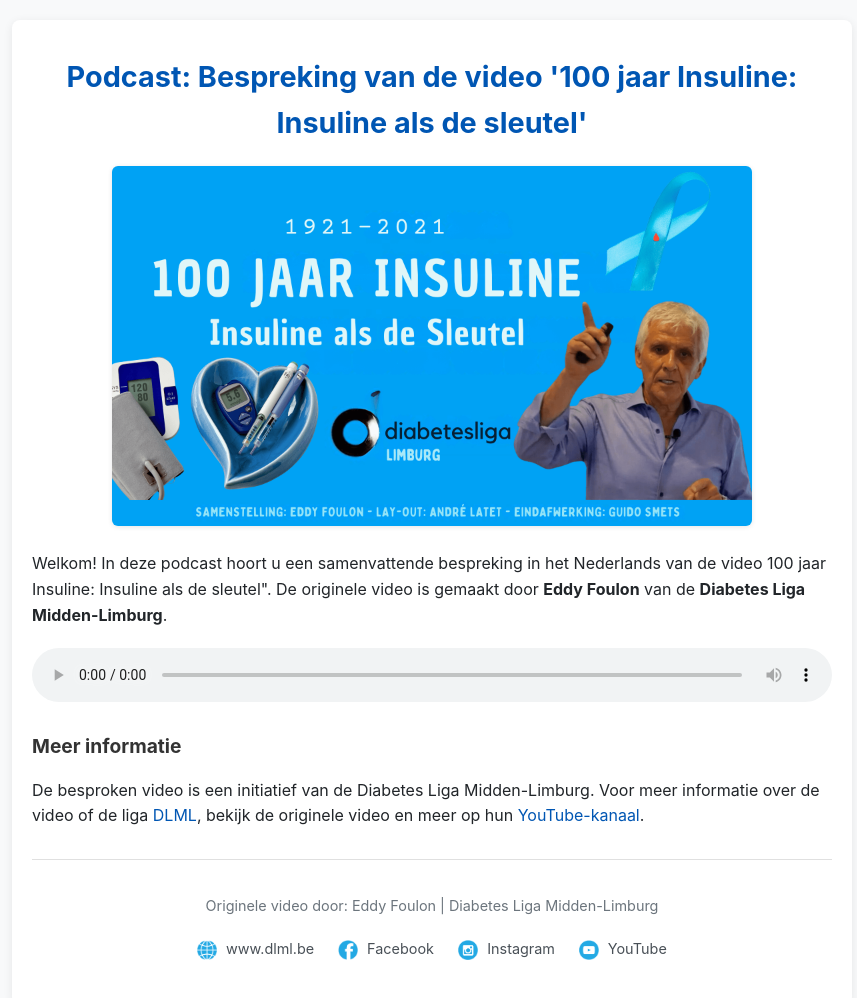
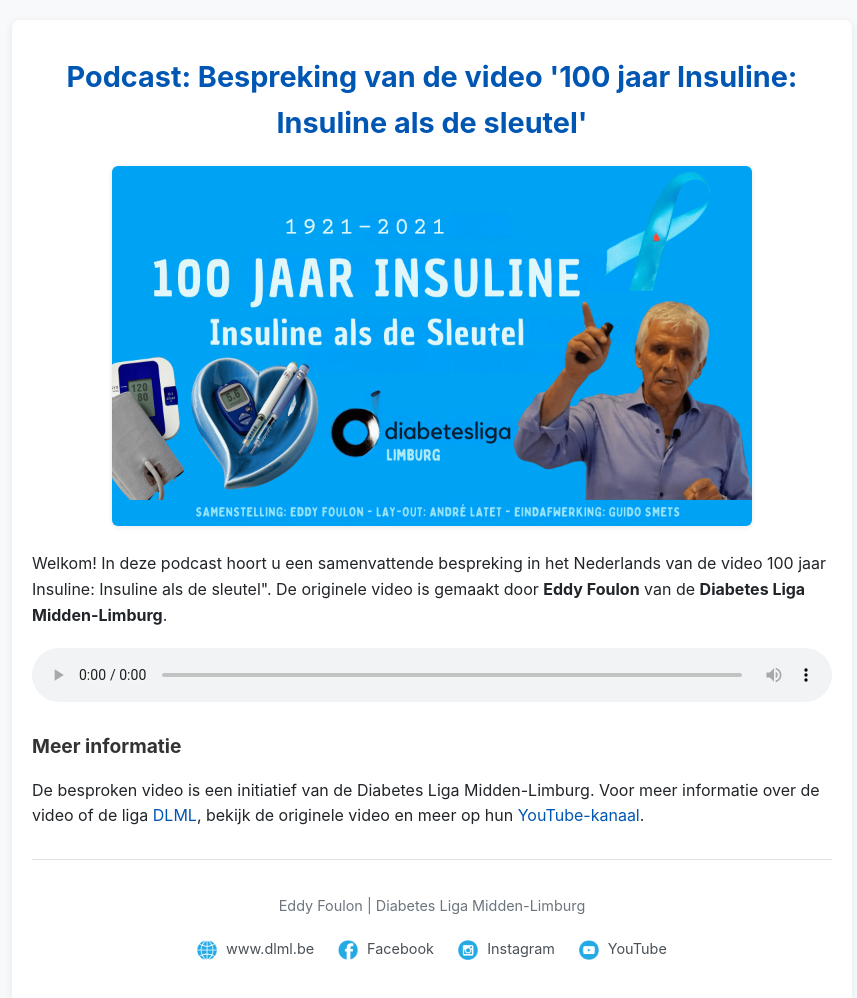
Before and after one commit to Fredje4711/podcast-insuline-als-sleutel, a plain HTML site: page index.html in a window 1280 px wide. Shown: the whole page, without its empty margins (208-1065 px from the left). Drawn offline with Linux system fonts and the light colour scheme.

Commit message:
Add files via upload

```diff
--- a/index.html
+++ b/index.html
@@ -105,7 +105,7 @@
 
         <!-- *** JOUW CUSTOM FOOTER *** -->
         <footer>
-            <p>Originele video door: Eddy Foulon | Diabetes Liga Midden-Limburg</p>
+            <p>Eddy Foulon | Diabetes Liga Midden-Limburg</p>
             <p class="social-links">
                 <a href="https://www.dlml.be" target="_blank">
                     <img src="Wereldbol.png" alt="Website" class="social-icon"> www.dlml.be
```
